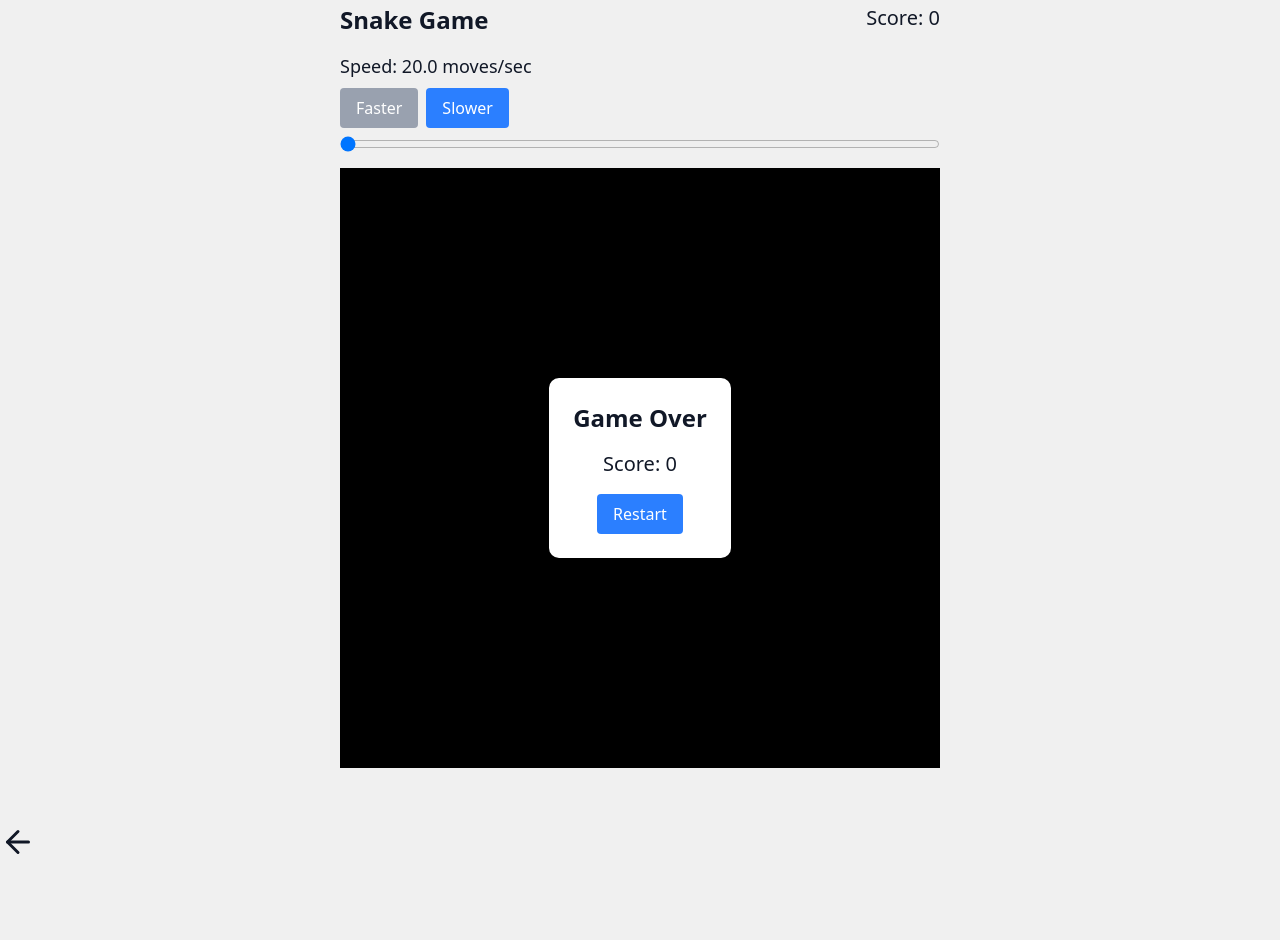
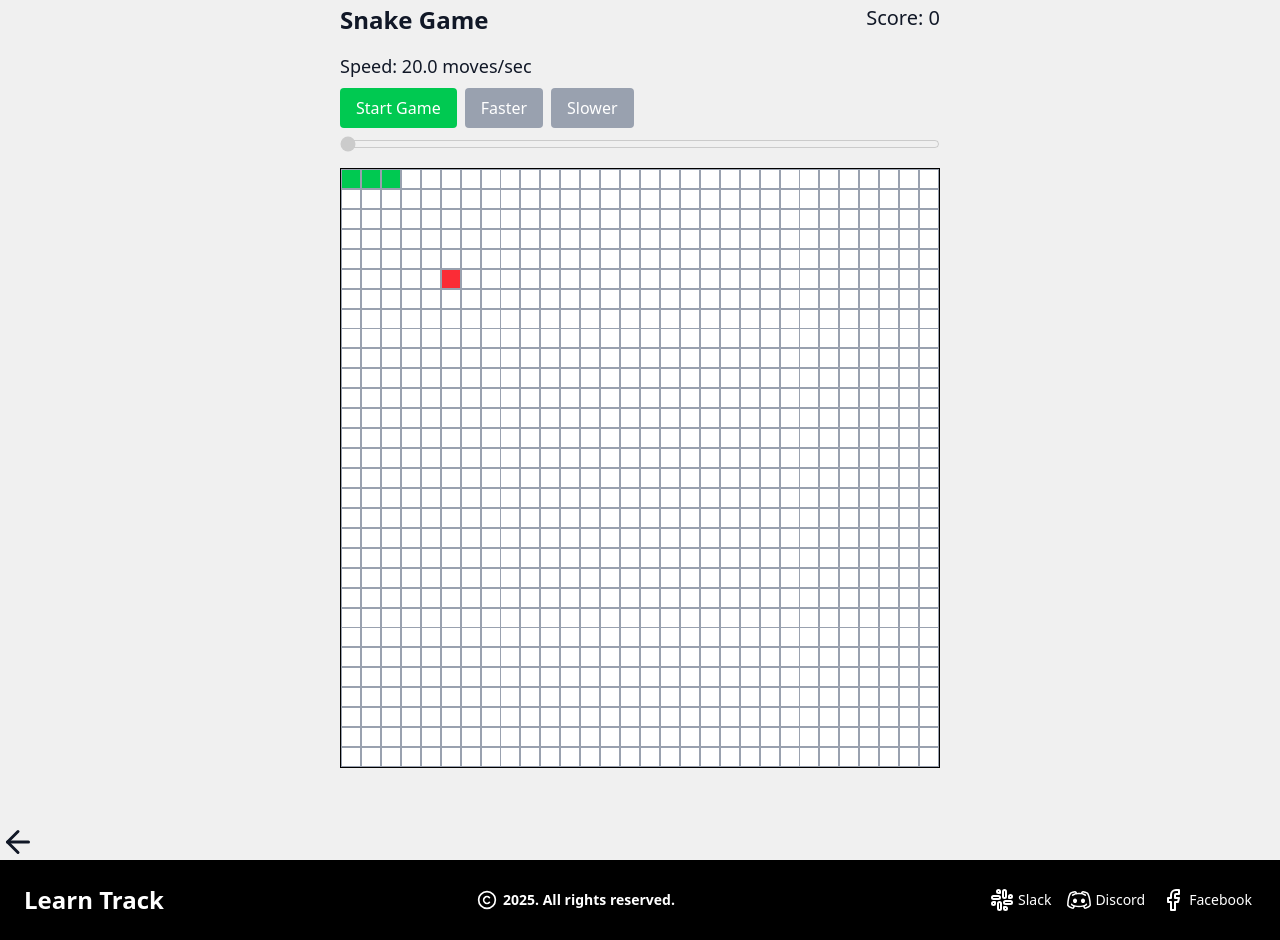
Before and after one commit to Khaiminh1902/ChaosHub, a Next.js app: page /game in a window 1280 px wide. Shown: the part 120-1060 px from the top of the page. Before the commit the page ends 980 px from the top, so only its background shows below. Built offline with nearby package versions, Linux system fonts and the light colour scheme; no server answers.

Commit message:
Adding Footer Component to the website -22/05/2025-

```diff
--- /dev/null
+++ b/app/components/Footer.tsx
@@ -0,0 +1,34 @@
+import React from "react";
+import { Copyright, Facebook, Slack } from "lucide-react";
+import Link from "next/link";
+import { RxDiscordLogo } from "react-icons/rx";
+
+const Footer = () => {
+  return (
+    <div className="dark:bg-white dark:text-black text-white bg-black flex-col md:flex-row flex justify-between p-3">
+      <div className="flex justify-center items-center">
+        <span className="text-2xl p-3 font-bold">Learn Track</span>
+      </div>
+      <div className="gap-1 font-semibold text-sm flex justify-center items-center p-2">
+        <Copyright height={20} />
+        <span>2025. All rights reserved.</span>
+      </div>
+      <div className="text-sm items-center justify-center flex p-3 gap-2">
+        <Link href="" className="flex gap-1 p-1 items-center">
+          <Slack />
+          <span>Slack</span>
+        </Link>
+        <Link href="" className="flex gap-1 p-1 items-center">
+          <RxDiscordLogo className="text-2xl" />
+          <span>Discord</span>
+        </Link>
+        <Link href="" className="flex gap-1 p-1 items-center">
+          <Facebook />
+          <span>Facebook</span>
+        </Link>
+      </div>
+    </div>
+  );
+};
+
+export default Footer;
--- a/app/components/SnakeGrid.tsx
+++ b/app/components/SnakeGrid.tsx
@@ -29,6 +29,7 @@ export default function SnakeGrid() {
   const [gameOver, setGameOver] = useState<boolean>(false);
   const [score, setScore] = useState<number>(0);
   const [speed, setSpeed] = useState<number>(INITIAL_SPEED);
+  const [gameStarted, setGameStarted] = useState<boolean>(false);
 
   const generateFood = useCallback(() => {
     let newFood: Point;
@@ -44,7 +45,7 @@ export default function SnakeGrid() {
   }, [snake]);
 
   const moveSnake = useCallback(() => {
-    if (gameOver) return;
+    if (gameOver || !gameStarted) return;
 
     setSnake((prevSnake: Point[]): Point[] => {
       const head = { ...prevSnake[0] };
@@ -98,11 +99,11 @@ export default function SnakeGrid() {
 
       return newSnake;
     });
-  }, [direction, food, gameOver, generateFood]);
+  }, [direction, food, gameOver, gameStarted, generateFood]);
 
   const handleKeyDown = useCallback(
     (event: KeyboardEvent) => {
-      if (gameOver) return;
+      if (gameOver || !gameStarted) return;
 
       if (
         ["ArrowUp", "ArrowDown", "ArrowLeft", "ArrowRight"].includes(event.key)
@@ -125,10 +126,12 @@ export default function SnakeGrid() {
           break;
       }
     },
-    [direction, gameOver]
+    [direction, gameOver, gameStarted]
   );
 
   useEffect(() => {
+    if (!gameStarted) return;
+
     const interval = setInterval(moveSnake, speed);
     window.addEventListener("keydown", handleKeyDown);
 
@@ -136,7 +139,7 @@ export default function SnakeGrid() {
       clearInterval(interval);
       window.removeEventListener("keydown", handleKeyDown);
     };
-  }, [moveSnake, handleKeyDown, speed]);
+  }, [moveSnake, handleKeyDown, speed, gameStarted]);
 
   const resetGame = () => {
     setSnake(INITIAL_SNAKE);
@@ -145,6 +148,11 @@ export default function SnakeGrid() {
     setGameOver(false);
     setScore(0);
     setSpeed(INITIAL_SPEED);
+    setGameStarted(false);
+  };
+
+  const startGame = () => {
+    setGameStarted(true);
   };
 
   const increaseSpeed = () => {
@@ -155,7 +163,6 @@ export default function SnakeGrid() {
     setSpeed((prev) => Math.min(MAX_SPEED, prev + 50));
   };
 
-  // Calculate moves per second for display
   const movesPerSecond = (1000 / speed).toFixed(1);
 
   return (
@@ -167,17 +174,25 @@ export default function SnakeGrid() {
       <div className="flex flex-col gap-2 w-[600px]">
         <p className="text-lg">Speed: {movesPerSecond} moves/sec</p>
         <div className="flex gap-2">
+          {!gameStarted && !gameOver && (
+            <button
+              onClick={startGame}
+              className="bg-green-500 text-white px-4 py-2 rounded hover:bg-green-600 cursor-pointer"
+            >
+              Start Game
+            </button>
+          )}
           <button
             onClick={increaseSpeed}
-            disabled={speed <= MIN_SPEED}
-            className="bg-blue-500 text-white px-4 py-2 rounded hover:bg-blue-600 disabled:bg-gray-400"
+            disabled={speed <= MIN_SPEED || !gameStarted}
+            className="bg-blue-500 text-white px-4 py-2 rounded hover:bg-blue-600 disabled:bg-gray-400 cursor-pointer"
           >
             Faster
           </button>
           <button
             onClick={decreaseSpeed}
-            disabled={speed >= MAX_SPEED}
-            className="bg-blue-500 text-white px-4 py-2 rounded hover:bg-blue-600 disabled:bg-gray-400"
+            disabled={speed >= MAX_SPEED || !gameStarted}
+            className="bg-blue-500 text-white px-4 py-2 rounded hover:bg-blue-600 disabled:bg-gray-400 cursor-pointer"
           >
             Slower
           </button>
@@ -189,11 +204,12 @@ export default function SnakeGrid() {
           step={10}
           value={speed}
           onChange={(e) => setSpeed(Number(e.target.value))}
-          className="w-full"
+          disabled={!gameStarted}
+          className="w-full cursor-pointer"
         />
       </div>
       <div
-        className="grid grid-cols-30 grid-rows-30 border border-black w-[600px] h-[600px] relative focus:outline-none"
+        className="grid grid-cols-30 grid-rows-30 border border-black w-[600px] h-[600px] relative focus:outline-none "
         tabIndex={0}
       >
         {Array.from({ length: GRID_SIZE * GRID_SIZE }).map((_, i) => {
@@ -216,11 +232,11 @@ export default function SnakeGrid() {
         {gameOver && (
           <div className="absolute inset-0 bg-black bg-opacity-50 flex items-center justify-center">
             <div className="bg-white p-6 rounded-lg text-center">
-              <h2 className="text-2xl font-bold mb-4">Game Over</h2>
-              <p className="text-xl mb-4">Score: {score}</p>
+              <h2 className="text-black text-2xl font-bold mb-4">Game Over</h2>
+              <p className=" text-black text-xl mb-4">Score: {score}</p>
               <button
                 onClick={resetGame}
-                className="bg-blue-500 text-white px-4 py-2 rounded hover:bg-blue-600"
+                className="bg-blue-500 text-white px-4 py-2 rounded hover:bg-blue-600 cursor-pointer"
               >
                 Restart
               </button>
--- a/app/game/page.tsx
+++ b/app/game/page.tsx
@@ -2,6 +2,7 @@ import { ArrowLeft } from "lucide-react";
 import Link from "next/link";
 import React from "react";
 import SnakeGrid from "../components/SnakeGrid";
+import Footer from "../components/Footer";
 
 const Game = () => {
   return (
@@ -13,10 +14,11 @@ const Game = () => {
         <SnakeGrid />
       </div>
       <div className="flex justify-between">
-        <Link href="/leaderboard">
+        <Link href="/">
           <ArrowLeft className="size-9" />
         </Link>
       </div>
+      <Footer />
     </div>
   );
 };
--- a/app/home/page.tsx
+++ b/app/home/page.tsx
@@ -3,6 +3,7 @@ import Link from "next/link";
 import { ArrowRight } from "lucide-react";
 import MusicUpload from "../music/page";
 import Tracker from "../components/Tracker";
+import Footer from "../components/Footer";
 
 const Home = () => {
   return (
@@ -13,10 +14,11 @@ const Home = () => {
       <MusicUpload />
       <Tracker />
       <div className="flex justify-end p-2">
-        <Link href="/leaderboard">
+        <Link href="/game">
           <ArrowRight className="size-9" />
         </Link>
       </div>
+      <Footer />
     </div>
   );
 };
--- a/app/leaderboard/page.tsx
+++ /dev/null
@@ -1,24 +0,0 @@
-import { ArrowLeft, ArrowRight } from "lucide-react";
-import Link from "next/link";
-import React from "react";
-
-const Leaderboard = () => {
-  return (
-    <div>
-      <h1 className="text-3xl font-bold flex items-center justify-center">
-        Leaderboard
-      </h1>
-      <div>Leaderboard Section</div>
-      <div className="flex justify-between">
-        <Link href="/">
-          <ArrowLeft className="size-9" />
-        </Link>
-        <Link href="/game">
-          <ArrowRight className="size-9" />
-        </Link>
-      </div>
-    </div>
-  );
-};
-
-export default Leaderboard;
--- a/package.json
+++ b/package.json
@@ -33,6 +33,7 @@
     "react": "^19.0.0",
     "react-dom": "^19.0.0",
     "react-dropzone": "^14.3.8",
+    "react-icons": "^5.5.0",
     "tailwind-merge": "^3.2.0",
     "uuid": "^11.1.0"
   },
```
Also changed, not shown: 1 other file (tests, documents, lock files or other folders).
